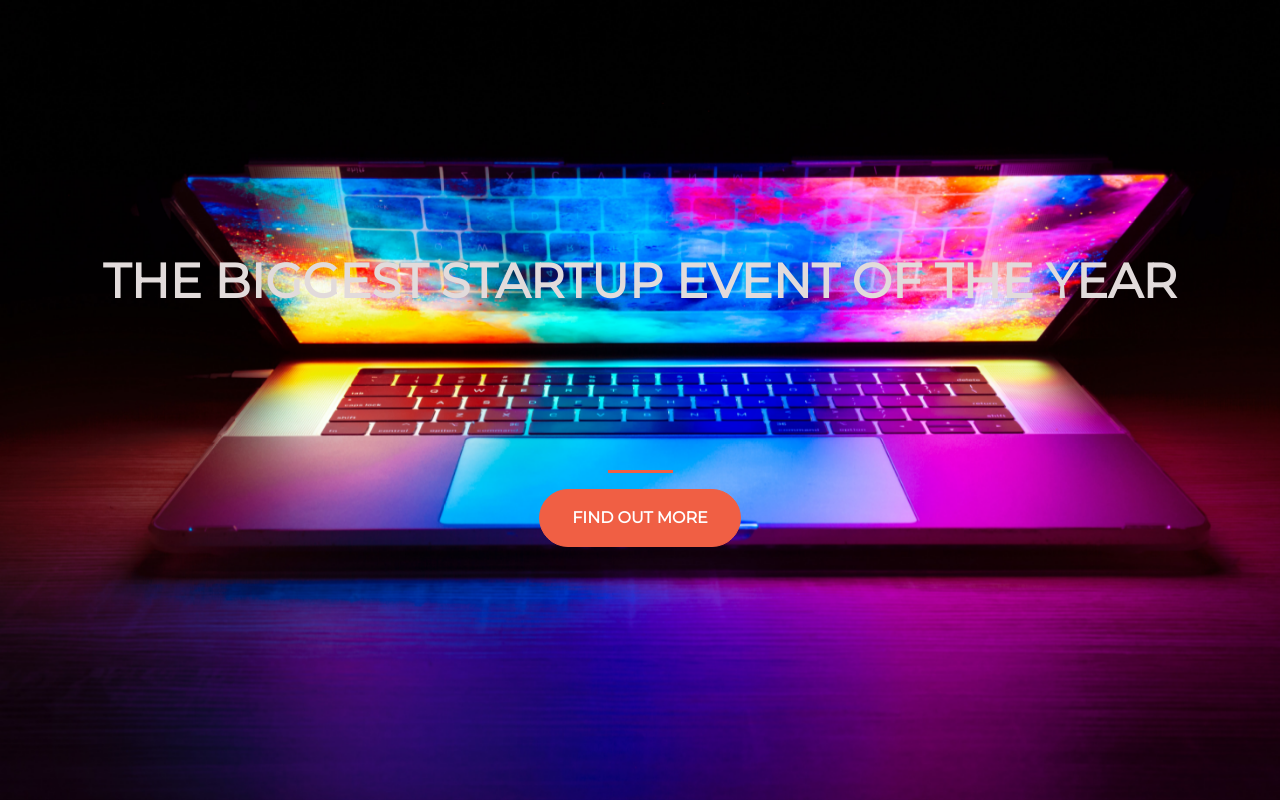
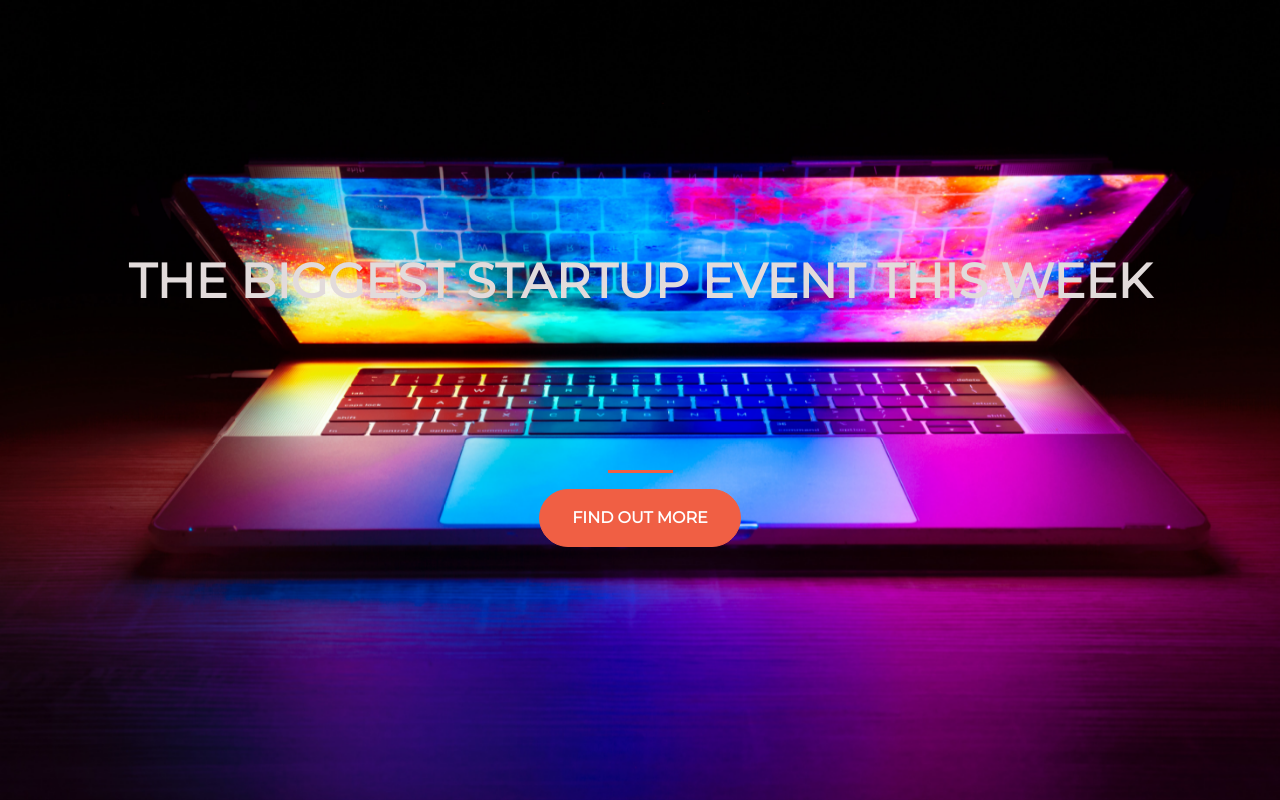
Before and after one commit to leviyorbach2/mat152_desk, a plain HTML site: page index.html in a window 1280 px wide. Drawn offline with nearby package versions, Linux system fonts and the light colour scheme.

Commit message:
changed to today instead of year

```diff
--- a/index.html
+++ b/index.html
@@ -20,7 +20,7 @@
     <div class="container d-flex align-items-center h-100">
       <div class="row">
       <header class="text-center col-12">
-        <h1 class="text-uppercase"> <strong>The Biggest Startup Event of the year</strong></h1>
+        <h1 class="text-uppercase"> <strong>The Biggest Startup Event this week</strong></h1>
       </header>
       <div class="buffer col-12"></div>
       <section class="text-center col-12">
```
